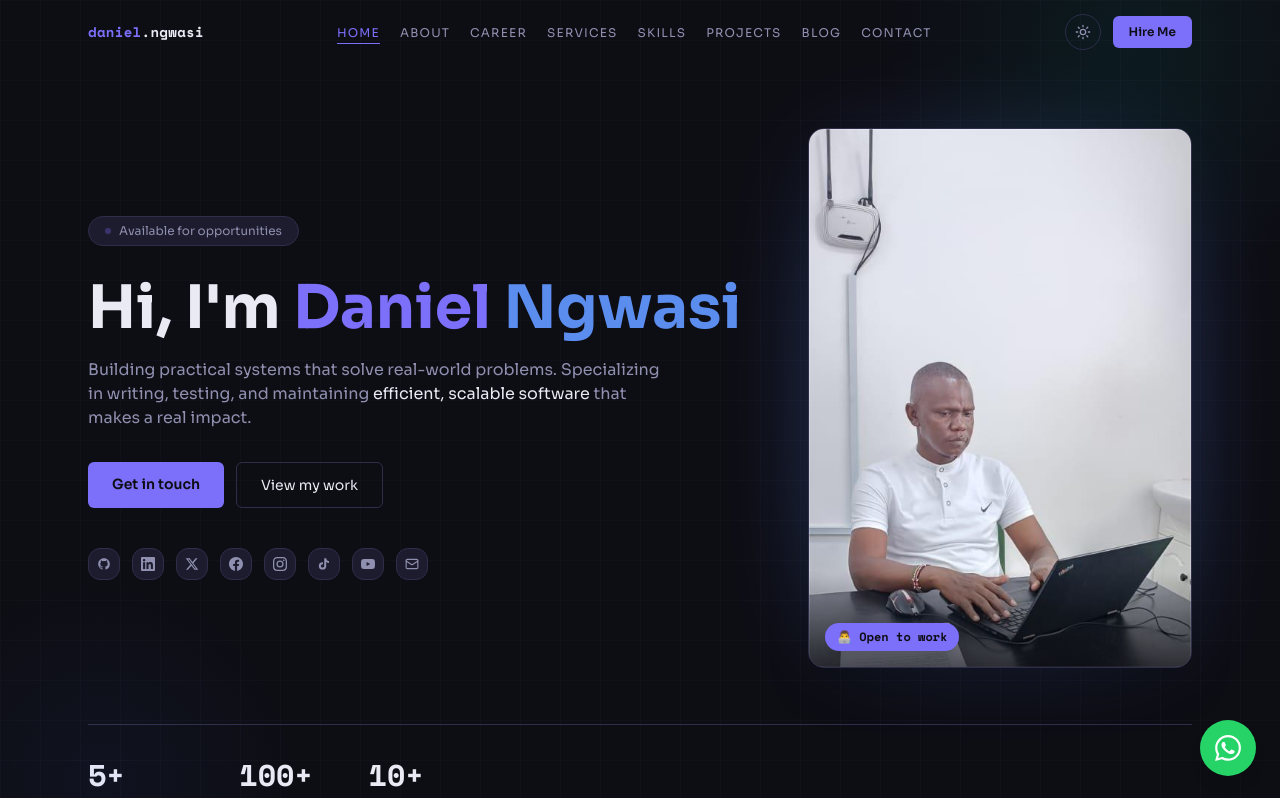
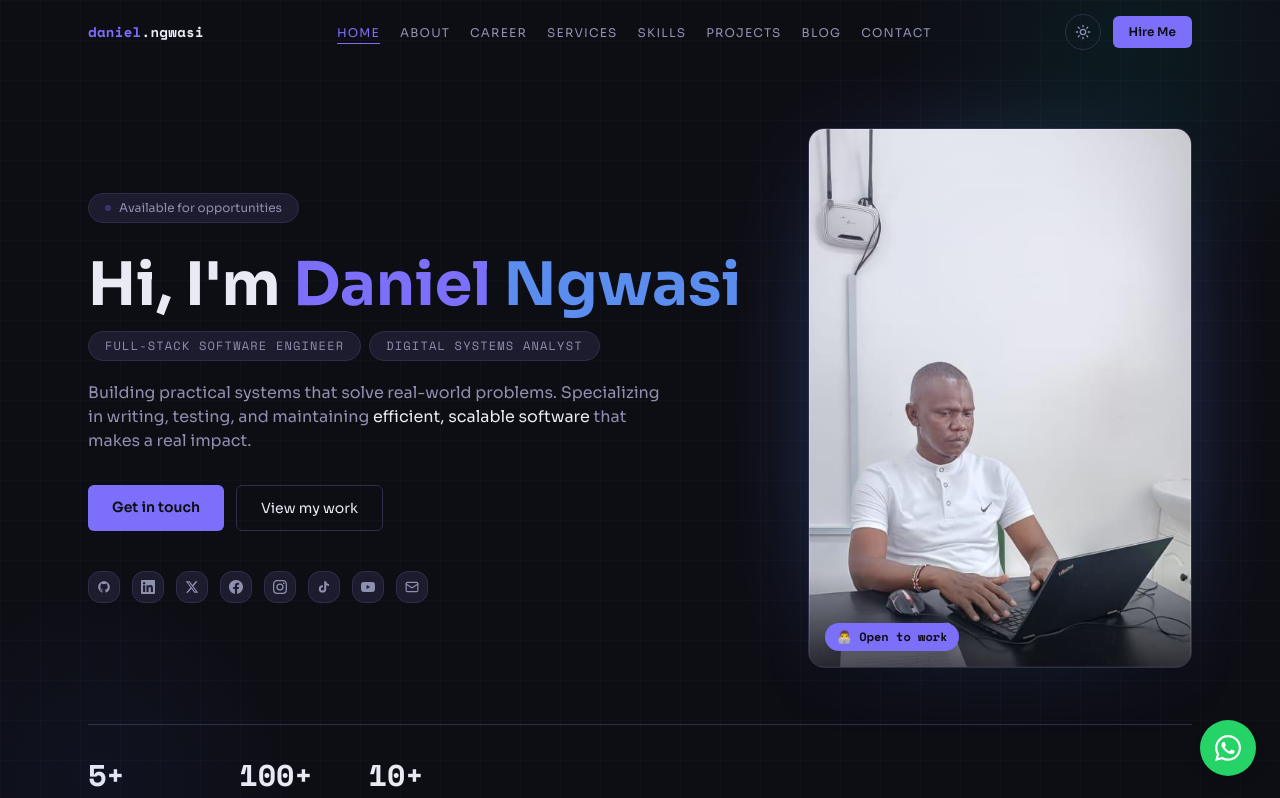
Before and after one commit to Dantechdevs/ngwasidaniel, a Next.js app: page / in a window 1280 px wide. Shown: the top 798 px of the page. Built offline with nearby package versions, Linux system fonts and the light colour scheme.

Commit message:
feat: split role into roles array with Devicon skill icons

```diff
--- a/src/components/Hero.tsx
+++ b/src/components/Hero.tsx
@@ -33,8 +33,21 @@ export default function Hero() {
               <span style={{ color: 'var(--blue)' }}>Ngwasi</span>
             </h1>
 
-            <div className="font-mono text-sm tracking-widest uppercase mb-5" style={{ color: 'var(--muted)' }}>
-              {siteData.role}
+            {/* Role badges */}
+            <div className="flex flex-wrap gap-2 justify-center md:justify-start mb-5">
+              {siteData.roles.map((r) => (
+                <span
+                  key={r}
+                  className="font-mono text-xs tracking-widest uppercase px-4 py-1.5 rounded-full"
+                  style={{
+                    border: '1px solid var(--border)',
+                    color: 'var(--muted)',
+                    background: 'var(--bg3)',
+                  }}
+                >
+                  {r}
+                </span>
+              ))}
             </div>
 
             <p className="max-w-xl mx-auto md:mx-0 leading-relaxed mb-8 text-sm md:text-base" style={{ color: 'var(--muted)' }}>
@@ -64,7 +77,7 @@ export default function Hero() {
             </div>
           </div>
 
-          {/* RIGHT — photo, large natural style like reference */}
+          {/* RIGHT — photo */}
           <div className="shrink-0 relative">
             {/* Glow behind image */}
             <div className="absolute inset-0 rounded-2xl blur-2xl opacity-30 pointer-events-none"
```
